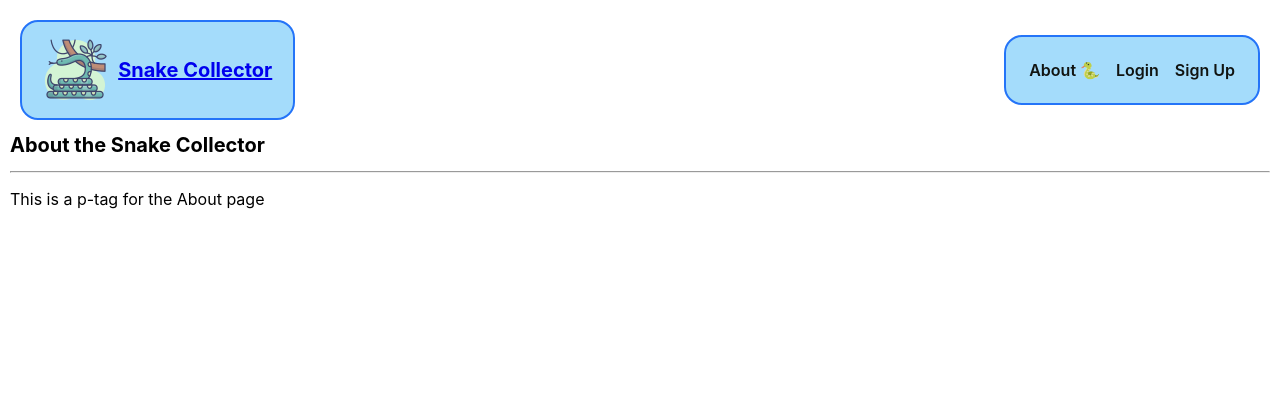
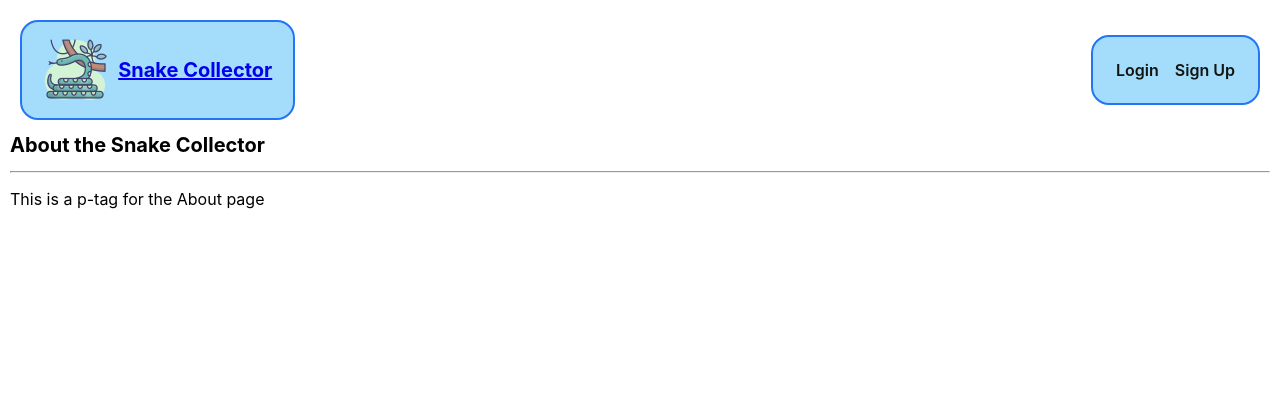
Before and after one commit to natnichols/snake-collector, a Django app: page /about/ in a window 1280 px wide. Shown: the top 420 px of the page. Run offline with Django 4.2, Linux system fonts and the light colour scheme.

Commit message:
remove About link from nav bar

```diff
--- a/main_app/templates/base.html
+++ b/main_app/templates/base.html
@@ -37,7 +37,7 @@
           {% comment %} <li><a href="{% url 'about' %}">About 🐍</a></li> {% endcomment %}
           <li><a href="{% url 'logout' %}">Log out 👋</a></li>
           {% else %}
-          <li><a href="{% url 'about' %}">About 🐍</a></li>
+          {% comment %} <li><a href="{% url 'about' %}">About 🐍</a></li> {% endcomment %}
           <li><a href="{% url 'login' %}">Login</a></li>
           <li><a href="{% url 'signup' %}">Sign Up</a></li>
         {% endif %}
--- a/snakecollector/settings.py
+++ b/snakecollector/settings.py
@@ -26,7 +26,7 @@ environ.Env.read_env(os.path.join(BASE_DIR, '.env'))
 SECRET_KEY = env('SECRET_KEY')
 
 # SECURITY WARNING: don't run with debug turned on in production!
-DEBUG = True
+DEBUG = False
 
 ALLOWED_HOSTS = ['localhost', '127.0.0.1', 'nn-snake-collector.fly.dev']
 
```
